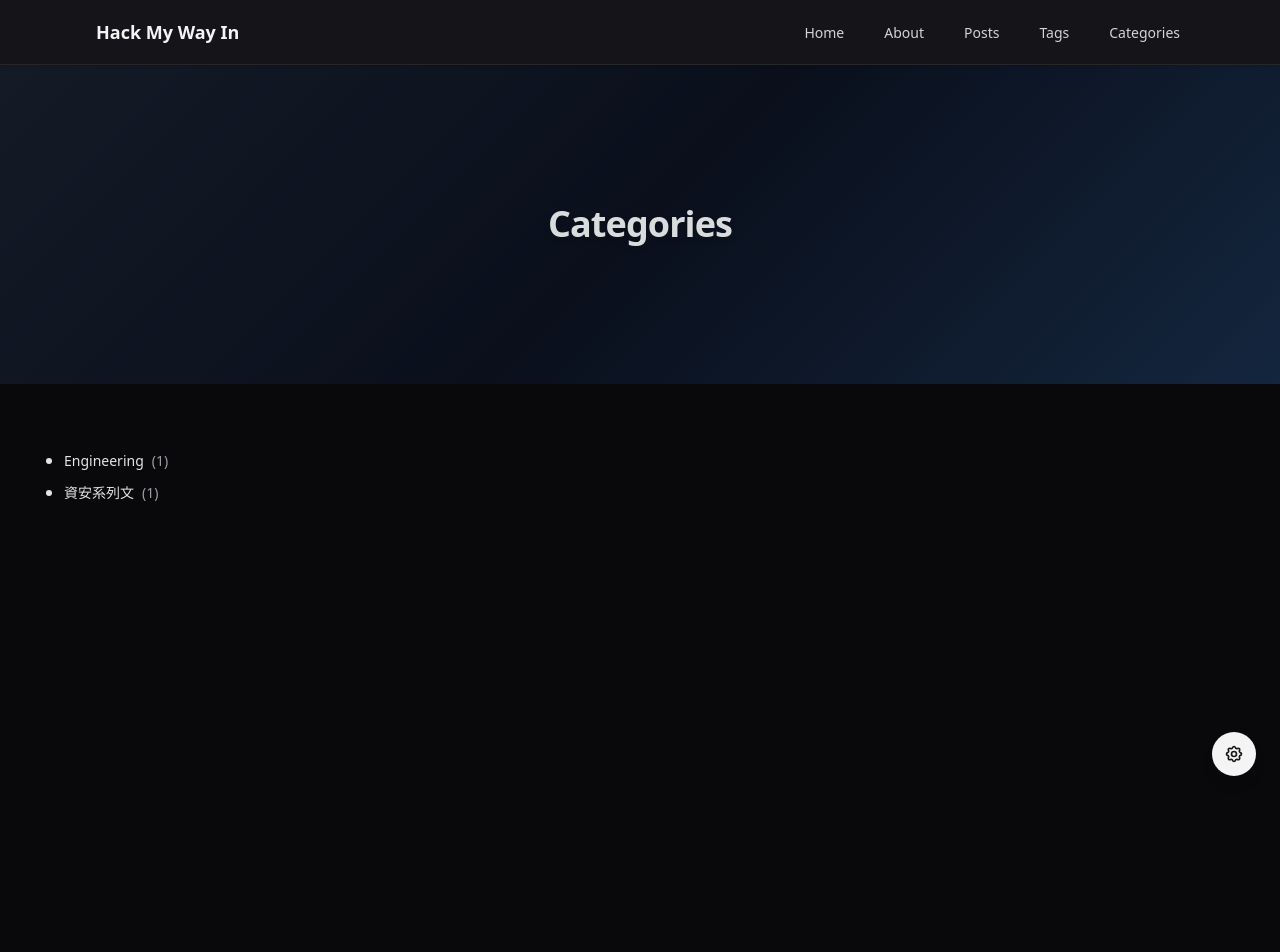
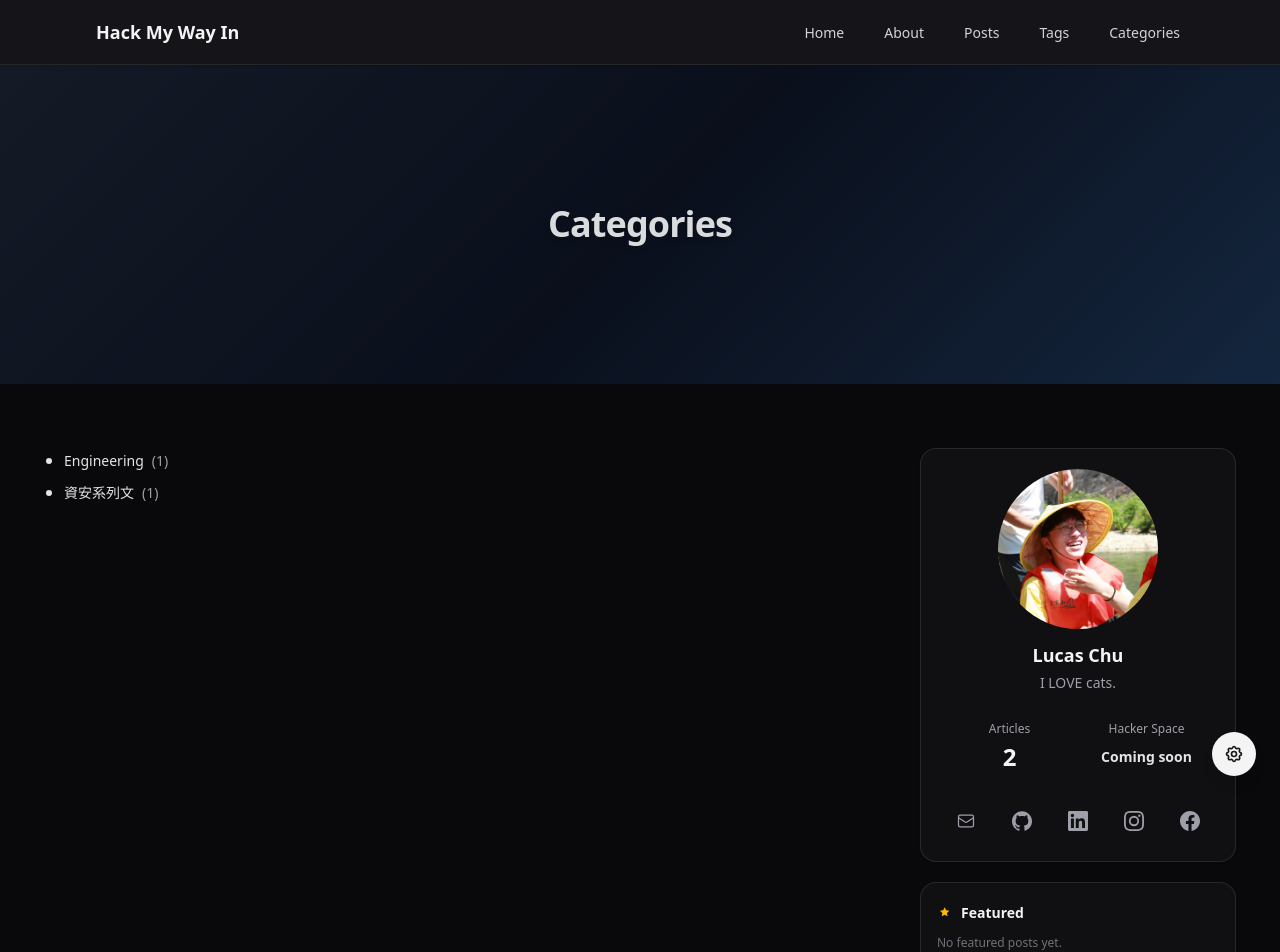
Before and after one commit to Lucas-Chu-0209/HackMyWayIn, a Next.js app: page /categories in a window 1280 px wide. Shown: the top 952 px of the page. Before the commit the page ends 800 px from the top, so only its background shows below. Built offline with nearby package versions, Linux system fonts and the light colour scheme.

Commit message:
feat: add BlogSidebar to tags and categories pages; fix PostListItem card height and thumbnail stability
Agent-Logs-Url: https://github.com/Lucas-Chu-0209/HackMyWayIn/sessions/f8db9376-86fc-4f85-9cd8-02a3dbc8e1b4

Co-authored-by: Lucas-Chu-0209 <213825351+Lucas-Chu-0209@users.noreply.github.com>

```diff
--- a/src/app/categories/[slug]/page.tsx
+++ b/src/app/categories/[slug]/page.tsx
@@ -1,6 +1,6 @@
 import { notFound } from "next/navigation";
 
-import Navbar from "@/components/Navbar";
+import BlogSidebarPageLayout from "@/components/BlogSidebarPageLayout";
 import PageHeader from "@/components/PageHeader";
 import PostListItem from "@/components/posts/PostListItem";
 import { getAllCategories, getPostsByCategorySlug, getTagSlugMap } from "@/lib/posts";
@@ -27,12 +27,10 @@ export default async function CategoryPage({ params }: CategoryPageProps) {
 
   return (
     <>
-      <Navbar />
       <div className="pt-16">
         <PageHeader title={result.category.name} />
       </div>
-      <main className="bg-zinc-100 dark:bg-zinc-950">
-        <div className="mx-auto max-w-7xl px-4 py-16 sm:px-6 lg:px-8 xl:px-10">
+      <BlogSidebarPageLayout>
         {result.posts.length === 0 ? (
           <div className="rounded-2xl border border-zinc-200 bg-white p-6 text-sm text-zinc-500 dark:border-white/10 dark:bg-zinc-900/50 dark:text-zinc-400">
             No posts found for this category.
@@ -46,8 +44,7 @@ export default async function CategoryPage({ params }: CategoryPageProps) {
             ))}
           </ul>
         )}
-        </div>
-      </main>
+      </BlogSidebarPageLayout>
     </>
   );
 }
--- /dev/null
+++ b/src/app/categories/layout.tsx
@@ -0,0 +1,12 @@
+import type { ReactNode } from "react";
+
+import Navbar from "@/components/Navbar";
+
+export default function CategoriesLayout({ children }: { children: ReactNode }) {
+  return (
+    <>
+      <Navbar />
+      {children}
+    </>
+  );
+}
--- a/src/app/categories/page.tsx
+++ b/src/app/categories/page.tsx
@@ -1,6 +1,6 @@
 import Link from "next/link";
 
-import Navbar from "@/components/Navbar";
+import BlogSidebarPageLayout from "@/components/BlogSidebarPageLayout";
 import PageHeader from "@/components/PageHeader";
 import { getAllCategories } from "@/lib/posts";
 
@@ -9,13 +9,10 @@ export default async function CategoriesPage() {
 
   return (
     <>
-      <Navbar />
-      {/* Page-level cover banner */}
       <div className="pt-16">
         <PageHeader title="Categories" />
       </div>
-      <main className="bg-zinc-100 dark:bg-zinc-950">
-        <div className="mx-auto max-w-7xl px-4 py-16 sm:px-6 lg:px-8 xl:px-10">
+      <BlogSidebarPageLayout>
         {categories.length === 0 ? (
           <div className="rounded-2xl border border-zinc-200 bg-white p-6 text-sm text-zinc-500 dark:border-white/10 dark:bg-zinc-900/50 dark:text-zinc-400">
             No categories yet.
@@ -35,8 +32,7 @@ export default async function CategoriesPage() {
             ))}
           </ul>
         )}
-        </div>
-      </main>
+      </BlogSidebarPageLayout>
     </>
   );
 }
--- a/src/app/tags/[slug]/page.tsx
+++ b/src/app/tags/[slug]/page.tsx
@@ -1,6 +1,6 @@
 import { notFound } from "next/navigation";
 
-import Navbar from "@/components/Navbar";
+import BlogSidebarPageLayout from "@/components/BlogSidebarPageLayout";
 import PageHeader from "@/components/PageHeader";
 import PostListItem from "@/components/posts/PostListItem";
 import { getAllTags, getCategorySlugMap, getPostsByTagSlug } from "@/lib/posts";
@@ -27,12 +27,10 @@ export default async function TagPage({ params }: TagPageProps) {
 
   return (
     <>
-      <Navbar />
       <div className="pt-16">
         <PageHeader title={`#${result.tag.name}`} />
       </div>
-      <main className="bg-zinc-100 dark:bg-zinc-950">
-        <div className="mx-auto max-w-7xl px-4 py-16 sm:px-6 lg:px-8 xl:px-10">
+      <BlogSidebarPageLayout>
         {result.posts.length === 0 ? (
           <div className="rounded-2xl border border-zinc-200 bg-white p-6 text-sm text-zinc-500 dark:border-white/10 dark:bg-zinc-900/50 dark:text-zinc-400">
             No posts found for this tag.
@@ -46,8 +44,7 @@ export default async function TagPage({ params }: TagPageProps) {
             ))}
           </ul>
         )}
-        </div>
-      </main>
+      </BlogSidebarPageLayout>
     </>
   );
 }
--- /dev/null
+++ b/src/app/tags/layout.tsx
@@ -0,0 +1,12 @@
+import type { ReactNode } from "react";
+
+import Navbar from "@/components/Navbar";
+
+export default function TagsLayout({ children }: { children: ReactNode }) {
+  return (
+    <>
+      <Navbar />
+      {children}
+    </>
+  );
+}
--- a/src/app/tags/page.tsx
+++ b/src/app/tags/page.tsx
@@ -1,6 +1,6 @@
 import Link from "next/link";
 
-import Navbar from "@/components/Navbar";
+import BlogSidebarPageLayout from "@/components/BlogSidebarPageLayout";
 import PageHeader from "@/components/PageHeader";
 import { getAllTags } from "@/lib/posts";
 
@@ -9,13 +9,10 @@ export default async function TagsPage() {
 
   return (
     <>
-      <Navbar />
-      {/* Page-level cover banner */}
       <div className="pt-16">
         <PageHeader title="Tags" />
       </div>
-      <main className="bg-zinc-100 dark:bg-zinc-950">
-        <div className="mx-auto max-w-7xl px-4 py-16 sm:px-6 lg:px-8 xl:px-10">
+      <BlogSidebarPageLayout>
         {tags.length === 0 ? (
           <div className="rounded-2xl border border-zinc-200 bg-white p-6 text-sm text-zinc-500 dark:border-white/10 dark:bg-zinc-900/50 dark:text-zinc-400">
             No tags yet.
@@ -39,8 +36,7 @@ export default async function TagsPage() {
             </ul>
           </section>
         )}
-        </div>
-      </main>
+      </BlogSidebarPageLayout>
     </>
   );
 }
--- /dev/null
+++ b/src/components/BlogSidebarPageLayout.tsx
@@ -0,0 +1,60 @@
+import { unstable_noStore as noStore } from "next/cache";
+import type { ReactNode } from "react";
+
+import BlogSidebar from "@/components/BlogSidebar";
+import { getSiteAnalyticsTotals } from "@/lib/analytics";
+import { getAllPosts, getImportantPosts, getLatestPostDate, getTotalWordCount } from "@/lib/posts";
+
+/**
+ * Shared layout wrapper that renders the two-column grid (main content + BlogSidebar).
+ * Handles responsive behaviour: desktop sidebar is sticky in the right column;
+ * on small screens the sidebar moves below the main content.
+ *
+ * Usage: wrap the page-specific content (no Navbar, no PageHeader) with this component.
+ */
+export default async function BlogSidebarPageLayout({ children }: { children: ReactNode }) {
+  noStore();
+
+  const [allPosts, importantPosts, siteAnalytics, lastUpdated, totalWords] = await Promise.all([
+    getAllPosts(),
+    getImportantPosts(),
+    getSiteAnalyticsTotals(),
+    getLatestPostDate(),
+    getTotalWordCount(),
+  ]);
+
+  return (
+    <main className="bg-zinc-100 dark:bg-zinc-950">
+      <div className="mx-auto grid w-full max-w-7xl gap-4 px-4 py-16 sm:px-6 lg:grid-cols-[minmax(0,1fr)_20rem] lg:px-8 xl:px-10">
+        <div className="min-w-0">{children}</div>
+
+        <aside aria-label="Sidebar" className="hidden lg:block">
+          <div className="sticky top-6">
+            <div className="pr-1">
+              <BlogSidebar
+                posts={allPosts}
+                importantPosts={importantPosts}
+                totalWords={totalWords}
+                totalViews={siteAnalytics.totalViews}
+                totalVisitors={siteAnalytics.totalVisitors}
+                lastUpdated={lastUpdated}
+              />
+            </div>
+          </div>
+        </aside>
+      </div>
+
+      {/* Mobile sidebar — shown below main content on small screens */}
+      <div className="border-t border-zinc-200 px-4 pb-12 pt-8 dark:border-zinc-800 sm:px-6 lg:hidden">
+        <BlogSidebar
+          posts={allPosts}
+          importantPosts={importantPosts}
+          totalWords={totalWords}
+          totalViews={siteAnalytics.totalViews}
+          totalVisitors={siteAnalytics.totalVisitors}
+          lastUpdated={lastUpdated}
+        />
+      </div>
+    </main>
+  );
+}
--- a/src/components/posts/PostListItem.tsx
+++ b/src/components/posts/PostListItem.tsx
@@ -19,22 +19,21 @@ export default function PostListItem({ post, headingTag = "h2", categorySlugMap,
   }
 
   return (
-    <article className="overflow-hidden rounded-2xl border border-zinc-200 bg-white p-4 transition-colors hover:border-zinc-300 dark:border-white/10 dark:bg-zinc-900/50 dark:hover:border-white/20">
+    <article className="overflow-hidden rounded-2xl border border-zinc-200 bg-white p-4 transition-colors hover:border-zinc-300 dark:border-white/10 dark:bg-zinc-900/50 dark:hover:border-white/20 sm:min-h-[9rem]">
       <div className="flex flex-col gap-4 sm:flex-row sm:items-start">
+        {/* Thumbnail — fixed size at sm+ so a long title never shrinks it */}
         <Link
           href={`/posts/${post.slug}`}
           aria-label={`Read article: ${post.title}`}
-          className="group relative block w-full overflow-hidden rounded-xl bg-zinc-100 dark:bg-zinc-900 sm:w-64 sm:flex-none"
+          className="group relative block h-40 w-full shrink-0 overflow-hidden rounded-xl bg-zinc-100 dark:bg-zinc-900 sm:h-24 sm:w-40"
         >
-          <div className="relative aspect-video w-full">
           <Image
             src={post.cover}
             alt={post.title}
             fill
-              sizes="(max-width: 640px) 100vw, 256px"
+            sizes="(max-width: 640px) 100vw, 160px"
             className="object-cover transition-transform duration-300 group-hover:scale-[1.02]"
           />
-          </div>
         </Link>
 
         <div className="min-w-0 flex-1">
@@ -48,7 +47,7 @@ export default function PostListItem({ post, headingTag = "h2", categorySlugMap,
             <span aria-hidden="true">•</span>
             <span>{post.date}</span>
           </div>
-          <HeadingTag className="mt-2 text-lg font-semibold text-zinc-900 dark:text-zinc-100">
+          <HeadingTag className="mt-2 line-clamp-2 text-lg font-semibold text-zinc-900 dark:text-zinc-100">
             <Link href={`/posts/${post.slug}`} className="transition-colors hover:text-zinc-700 dark:hover:text-zinc-300">
               {post.title}
             </Link>
```
Lines whose indentation alone changed are shown as unchanged.
